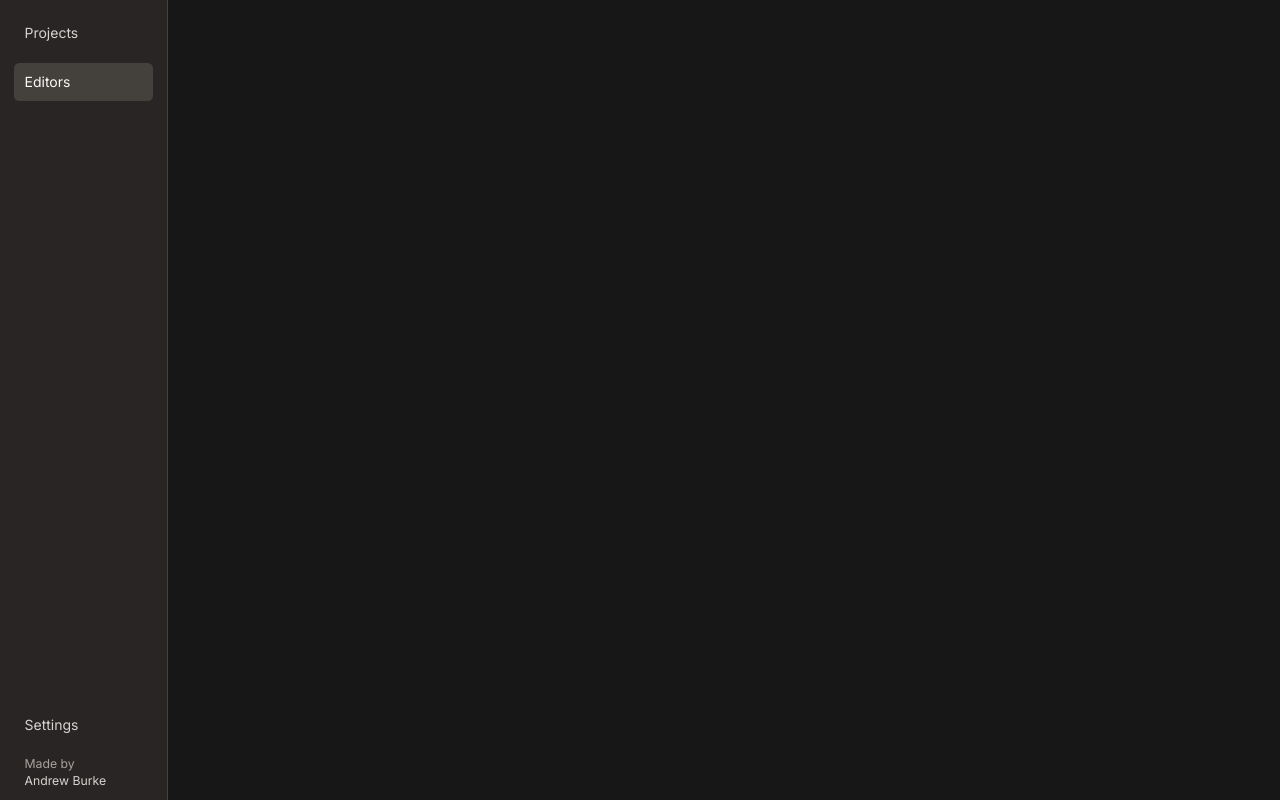
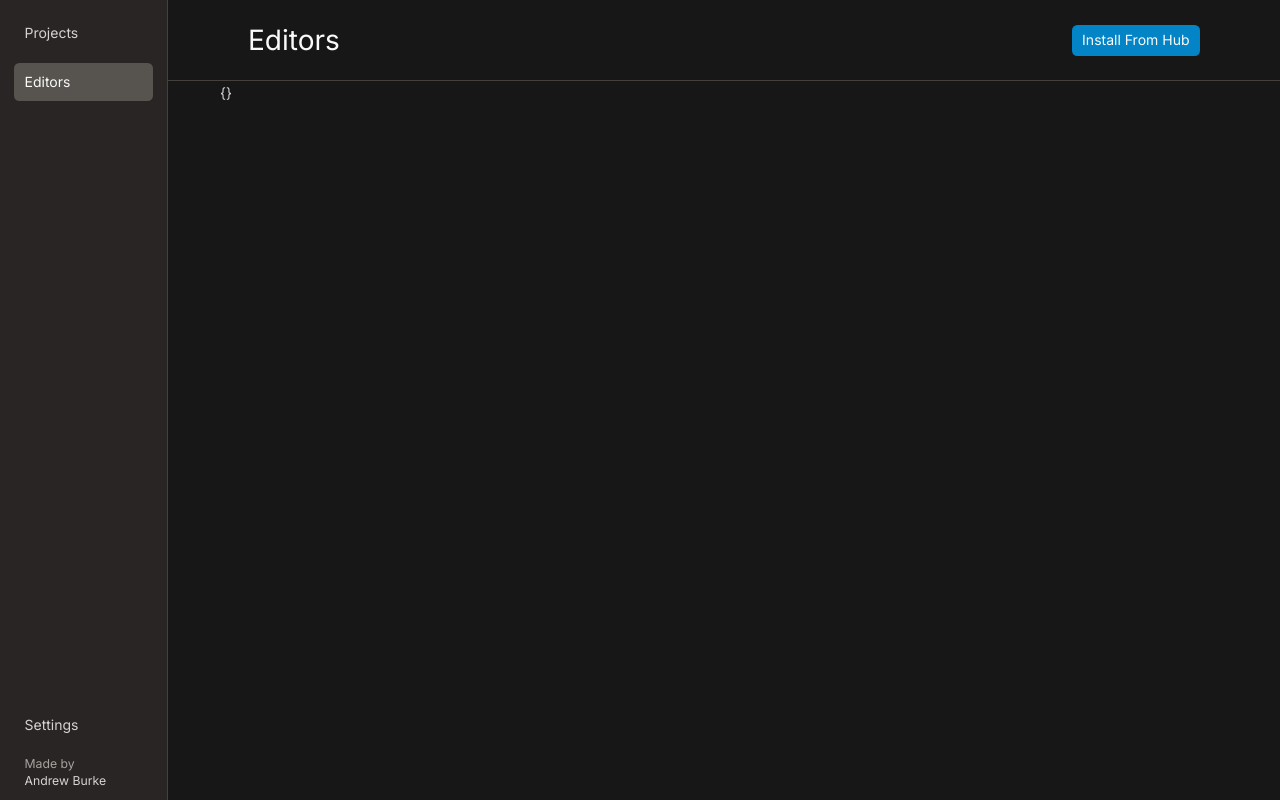
Before and after one commit to nomnomab/nomnom-unity-hub, a React (Vite) app: page / in a window 1280 px wide. Both pictures are taken after a click on the element "Editors". Built offline with nearby package versions, Linux system fonts and the light colour scheme; a web font is replaced by a local one.

Commit message:
New editors list

```diff
--- a/src/App.tsx
+++ b/src/App.tsx
@@ -6,6 +6,7 @@ import { useContext } from "react";
 import MainSidebar from "./components/main-sidebar";
 import ProjectsView from "./views/projects/projects-view";
 import { GlobalContext } from "./context/global-context";
+import EditorsView from "./views/editors/editors-view";
 
 function App() {
   const globalContext = useContext(GlobalContext.Context);
@@ -33,6 +34,7 @@ function App() {
       <MainSidebar />
       <div className="flex flex-grow h-screen overflow-hidden">
         {globalContext.state.currentTab === "projects" && <ProjectsView />}
+        {globalContext.state.currentTab === "editors" && <EditorsView />}
       </div>
     </div>
     // <FirstTimeBoot>
--- a/src/components/main-sidebar.tsx
+++ b/src/components/main-sidebar.tsx
@@ -63,7 +63,8 @@ function OptionItem(props: OptionItemProps) {
     return (
       <span
         {...props}
-        className={`bg-stone-700 px-3 py-2 rounded-md text-stone-50 cursor-pointer select-none hover:bg-stone-600 ${props.className}`}
+        className={`bg-stone-600 px-3 py-2 rounded-md text-stone-50 cursor-pointer select-none hover:bg-stone-700 ${props.className}`}
+        // className={`bg-sky-600 px-3 py-2 rounded-md text-stone-50 cursor-pointer select-none hover:bg-sky-700 ${props.className}`}
       >
         {props.title}
       </span>
--- /dev/null
+++ b/src/components/view-body.tsx
@@ -0,0 +1,15 @@
+import React from "react";
+
+export default function ViewBody(props: React.PropsWithChildren) {
+  return (
+    <div className="w-full max-w-6xl self-center overflow-hidden h-full">
+      {props.children}
+    </div>
+  );
+}
+
+// export function ViewBodyInner(props: React.PropsWithChildren) {
+//   return (
+//     <div className="px-6 py-4 overflow-hidden h-full">{props.children}</div>
+//   );
+// }
--- /dev/null
+++ b/src/hooks/useBetterState.tsx
@@ -0,0 +1,7 @@
+import { useState } from "react";
+import { toUseState } from "../utils";
+
+export default function useBetterState<T>(initialState: T) {
+  const [state, setState] = useState(initialState);
+  return toUseState([state, setState]);
+}
--- /dev/null
+++ b/src/hooks/useDelayedFlag.tsx
@@ -0,0 +1,29 @@
+import { useEffect, useState } from "react";
+
+export default function useDelayedFlag(delay: number) {
+  const [waiting, setWaiting] = useState(false);
+  const [wantsWait, setWantsWait] = useState(false);
+
+  useEffect(() => {
+    if (!wantsWait) {
+      return;
+    }
+
+    setWaiting(true);
+
+    const timer = setTimeout(() => {
+      setWaiting(false);
+      setWantsWait(false);
+    }, delay);
+
+    return () => {
+      clearTimeout(timer);
+    };
+  }, [wantsWait]);
+
+  function trigger() {
+    setWantsWait(true);
+  }
+
+  return { waiting, trigger };
+}
--- /dev/null
+++ b/src/views/editors/editors-header.tsx
@@ -0,0 +1,31 @@
+import LoadingSpinner from "../../components/svg/loading-spinner";
+import ViewHeader from "../../components/view-header";
+import useDelayedFlag from "../../hooks/useDelayedFlag";
+import { TauriRouter } from "../../utils/tauri-router";
+
+export default function EditorsHeader() {
+  const isOpeningHub = useDelayedFlag(2400);
+
+  async function openHub() {
+    if (isOpeningHub.waiting) return;
+
+    isOpeningHub.trigger();
+    await TauriRouter.open_unity_hub();
+  }
+
+  return (
+    <ViewHeader title="Editors">
+      <div className="ml-auto" />
+      {isOpeningHub.waiting && <LoadingSpinner />}
+      {!isOpeningHub.waiting && (
+        <button
+          className="rounded-md text-stone-50 bg-sky-600 px-3 py-1 ml-3 select-none"
+          onClick={openHub}
+          disabled={isOpeningHub.waiting}
+        >
+          Install From Hub
+        </button>
+      )}
+    </ViewHeader>
+  );
+}
--- /dev/null
+++ b/src/views/editors/editors-list.tsx
@@ -0,0 +1,240 @@
+import { useCallback, useMemo } from "react";
+import useBetterState from "../../hooks/useBetterState";
+import { TauriTypes } from "../../utils/tauri-types";
+import { TauriRouter } from "../../utils/tauri-router";
+import AsyncComponent from "../../components/async-component";
+import LoadingSpinner from "../../components/svg/loading-spinner";
+import EllipsisVertical from "../../components/svg/ellipsis-vertical";
+import { open } from "@tauri-apps/api/shell";
+import { Menu, Item, useContextMenu, TriggerEvent } from "react-contexify";
+import { groupBy } from "../../utils";
+
+interface UnityEditorInstallGroup {
+  version: string;
+  editors: TauriTypes.UnityEditorInstall[];
+}
+
+interface EditorListData {
+  selectedGroup: string;
+  editorGroups: UnityEditorInstallGroup[];
+}
+
+export default function EditorsList() {
+  const data = useBetterState<EditorListData>({
+    selectedGroup: "",
+    editorGroups: [],
+  });
+
+  const loadEditors = useCallback(async () => {
+    // await new Promise((resolve) => setTimeout(resolve, 1000));
+    const editors = await TauriRouter.get_editors();
+
+    // split editors into groups by their root version
+    const groups = groupBy(editors, (x) => x.version.split(".")[0]);
+    const keys = Object.keys(groups);
+    const filledGroups = keys
+      .map((x) => {
+        return {
+          version: x,
+          editors: groups[x],
+        };
+      })
+      .reverse();
+
+    if (filledGroups.length === 0) {
+      data.set((s) => ({ ...s, selectedGroup: "", editorGroups: [] }));
+      return;
+    }
+
+    data.set((s) => ({
+      ...s,
+      selectedGroup: filledGroups[0].version,
+      editorGroups: filledGroups,
+    }));
+  }, []);
+
+  const selectedGroup = useMemo(() => {
+    return (
+      data.value.editorGroups.find(
+        (x) => x.version === data.value.selectedGroup
+      ) ?? null
+    );
+  }, [data.value.selectedGroup]);
+
+  return (
+    <>
+      <AsyncComponent
+        loading={
+          <div className="w-full h-full flex items-center justify-center animate-pulse transition-all">
+            <LoadingSpinner />
+          </div>
+        }
+        callback={loadEditors}
+      >
+        <div className="flex h-full">
+          <div className="flex flex-col gap-4 border-r px-4 py-4 border-r-stone-700 w-32 flex-shrink-0 overflow-y-auto">
+            {data.value.editorGroups.map((x) => (
+              <button
+                key={x.version}
+                className={`${
+                  x.version === data.value.selectedGroup
+                    ? "bg-sky-600 border-stone-900 hover:bg-sky-700"
+                    : "bg-stone-700 border-stone-600 hover:bg-stone-800"
+                } px-6 py-3 text-stone-50 text-sm font-medium rounded-md border`}
+                onClick={() =>
+                  data.set((s) => ({ ...s, selectedGroup: x.version }))
+                }
+              >
+                {x.version}
+              </button>
+            ))}
+          </div>
+          <div className="flex flex-col px-6 py-4 overflow-y-auto gap-4 w-full">
+            {selectedGroup && (
+              <EditorGroup
+                key={selectedGroup.version}
+                version={selectedGroup.version}
+                editors={selectedGroup.editors}
+              />
+            )}
+          </div>
+        </div>
+      </AsyncComponent>
+    </>
+  );
+}
+
+function EditorGroup({
+  version,
+  editors,
+}: {
+  version: string;
+  editors: TauriTypes.UnityEditorInstall[];
+}) {
+  return (
+    <div className="flex flex-col gap-4">
+      {editors.map((e) => (
+        <Editor key={e.exePath} editor={e} />
+      ))}
+    </div>
+  );
+}
+
+function Editor({ editor }: { editor: TauriTypes.UnityEditorInstall }) {
+  const docsUrl = useMemo(() => {
+    const trimmedF1Version = editor.version.endsWith("f1")
+      ? editor.version.slice(0, -2)
+      : editor.version;
+    return `https://unity.com/releases/editor/whats-new/${trimmedF1Version}`;
+  }, []);
+
+  const { show, hideAll } = useContextMenu({});
+
+  function openOptions(event: TriggerEvent) {
+    event.stopPropagation();
+    show({
+      id: "editor-" + editor.exePath,
+      event,
+      props: {},
+    });
+  }
+
+  function handleItemClick({ id, event, _ }: any) {
+    event.stopPropagation();
+    hideAll();
+
+    switch (id) {
+      case "open":
+        // invoke("show_path_in_file_manager", { path: props.data.path });
+        break;
+      case "changelog":
+        open(docsUrl);
+        break;
+    }
+  }
+
+  const getModuleGroups = useCallback(() => {
+    const groups = groupBy(editor.modules, (x) => x.category);
+    const keys = Object.keys(groups);
+
+    // get proper groups
+    const filledKeys = keys.filter(
+      (x) => groups[x].filter((x) => x.visible && x.selected).length > 0
+    );
+
+    if (filledKeys.length === 0) {
+      return [];
+    }
+
+    const filledGroups = filledKeys.map((x) => {
+      return {
+        key: x,
+        values: groups[x].filter((x) => x.visible && x.selected),
+      };
+    });
+
+    return filledGroups;
+  }, [editor]);
+
+  return (
+    <div className="flex flex-col px-4 py-3 bg-stone-900 rounded-md border border-stone-600 hover:bg-stone-800">
+      <div className="flex">
+        <p className="text-stone-50">
+          <span
+            className="inline select-none cursor-pointer underline underline-offset-4 decoration-stone-500"
+            onClick={() => open(docsUrl)}
+            title={docsUrl}
+          >
+            {editor.version}
+          </span>
+        </p>
+        <button
+          className="ml-auto flex items-center justify-center w-[30px] h-[30px] aspect-square rounded-md text-stone-50 hover:bg-stone-500"
+          onClick={openOptions}
+        >
+          <EllipsisVertical width={20} height={20} />
+        </button>
+      </div>
+      <p className="text-sm text-stone-500 select-none">{editor.exePath}</p>
+      <p className="text-sm text-stone-500 select-none">
+        {/* {!editor.sizeMb && <span>- MB</span>}
+        {editor.sizeMb &&
+          convertBytes(props.data.sizeMb, {
+            useBinaryUnits: true,
+            decimals: 2,
+          })} */}
+      </p>
+
+      {/* Modules */}
+      {getModuleGroups().length > 0 && (
+        <div className="flex flex-col gap-5 mt-4">
+          {getModuleGroups().map((g) => (
+            <div key={g.key}>
+              <p className="mb-1 text-stone-50 select-none">{g.key}</p>
+
+              <div className="flex flex-row gap-2 flex-wrap">
+                {g.values.map((x) => (
+                  <p
+                    key={x.name}
+                    className="rounded-md px-3 py-1 border border-stone-600 text-sm select-none"
+                  >
+                    {x.id}
+                  </p>
+                ))}
+              </div>
+            </div>
+          ))}
+        </div>
+      )}
+
+      <Menu id={"editor-" + editor.exePath} theme="dark_custom">
+        <Item id="open" onClick={handleItemClick}>
+          Show in Explorer
+        </Item>
+        <Item id="changelog" onClick={handleItemClick}>
+          Open Changelog
+        </Item>
+      </Menu>
+    </div>
+  );
+}
--- /dev/null
+++ b/src/views/editors/editors-view.tsx
@@ -0,0 +1,15 @@
+import SectionView from "../../components/section-view";
+import ViewBody from "../../components/view-body";
+import EditorsHeader from "./editors-header";
+import EditorsList from "./editors-list";
+
+export default function EditorsView() {
+  return (
+    <SectionView>
+      <EditorsHeader />
+      <ViewBody>
+        <EditorsList />
+      </ViewBody>
+    </SectionView>
+  );
+}
```
Also changed, not shown: src/views/projects/projects-list.tsx (+20 -15 lines), src/views/projects/projects-view.tsx (+10 -7 lines), 2 other files (tests, documents, lock files or other folders).
